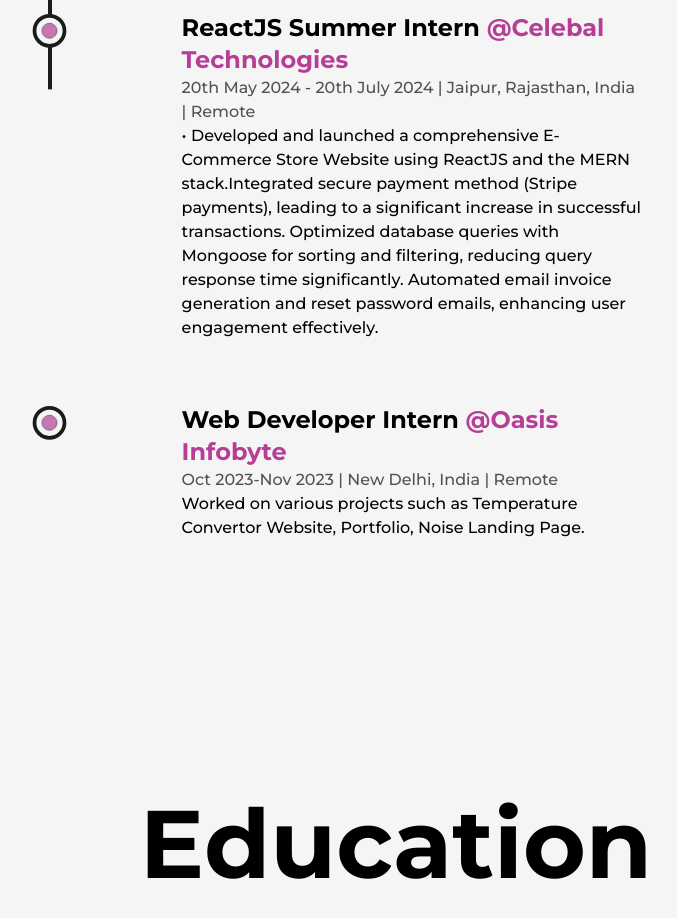
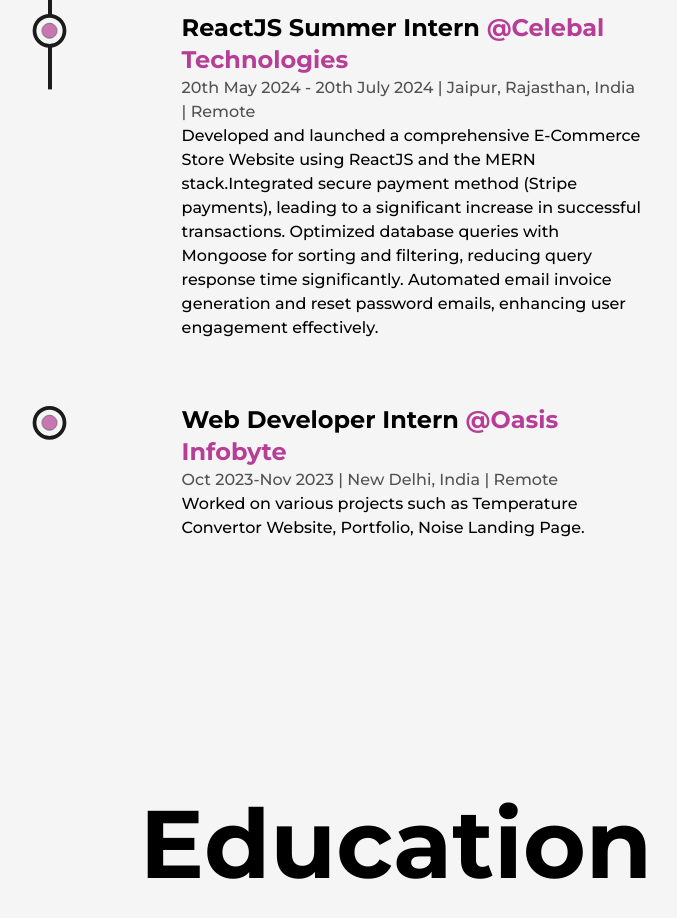
Before and after one commit to Praniket-Utturkar/portfolio, a Next.js app: page /about in a window 1280 px wide. Shown: the part 2880-3798 px from the top of the page, without its empty margins (244-921 px from the left). Built offline with nearby package versions, Linux system fonts and the light colour scheme.

Commit message:
Update Experience.js

```diff
--- a/src/components/Experience.js
+++ b/src/components/Experience.js
@@ -58,7 +58,7 @@
                 position="ReactJS Summer Intern" company="Celebal Technologies"
                 companyLink="https://celebaltech.com/"
                 time="20th May 2024 - 20th July 2024"  address="Jaipur, Rajasthan, India | Remote"
-               work=" •	Developed and launched a comprehensive E-Commerce Store Website using ReactJS and the MERN stack.Integrated secure payment method (Stripe payments), leading to a significant increase in successful transactions. Optimized database queries with Mongoose for sorting and filtering, reducing query response time significantly. Automated email invoice generation and reset password emails, enhancing user engagement effectively."
+               work="                   Developed and launched a comprehensive E-Commerce Store Website using ReactJS and the MERN stack.Integrated secure payment method (Stripe payments), leading to a significant increase in successful transactions. Optimized database queries with Mongoose for sorting and filtering, reducing query response time significantly. Automated email invoice generation and reset password emails, enhancing user engagement effectively."
                 />
                 <Details
                 position="Web Developer Intern" company="Oasis Infobyte"
```
